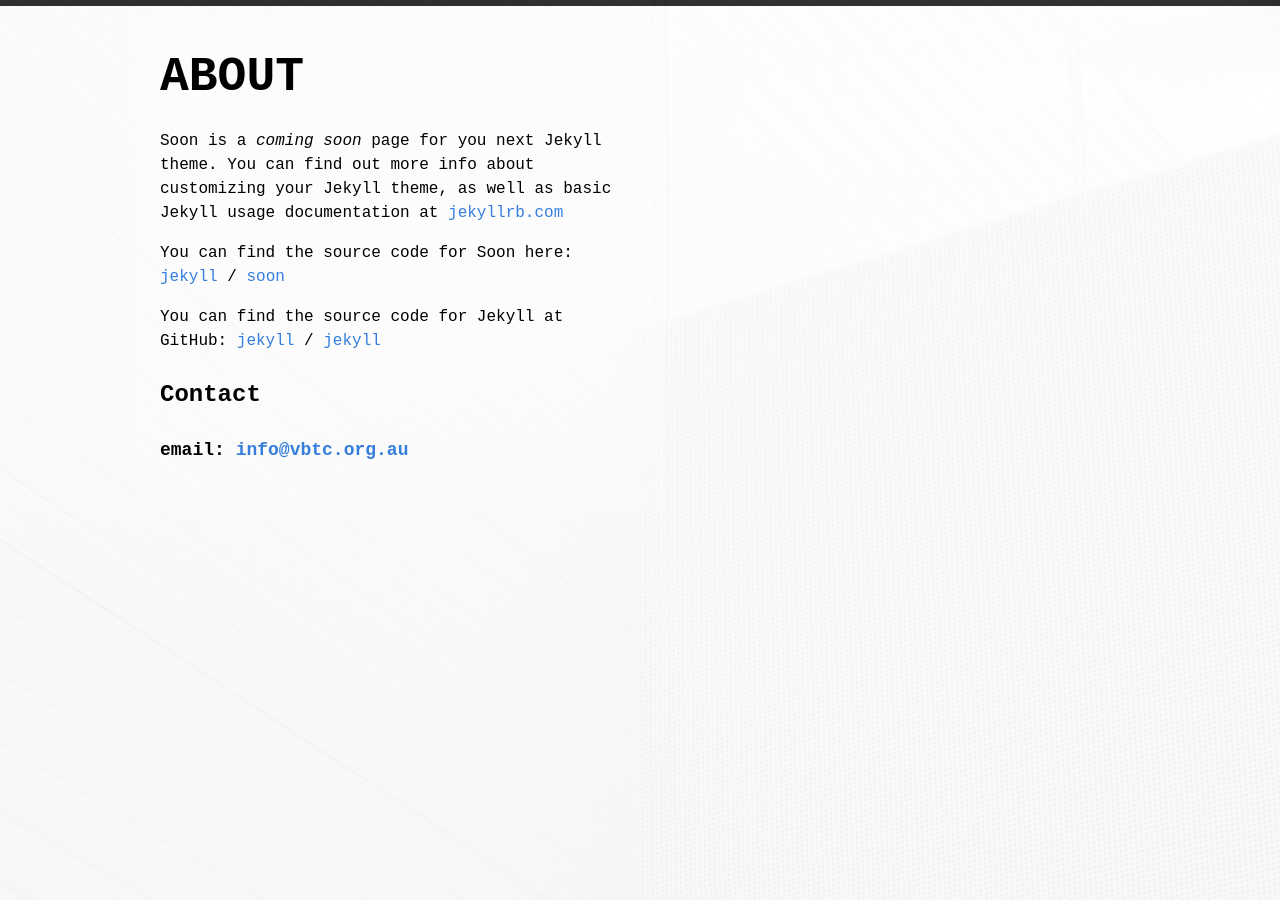
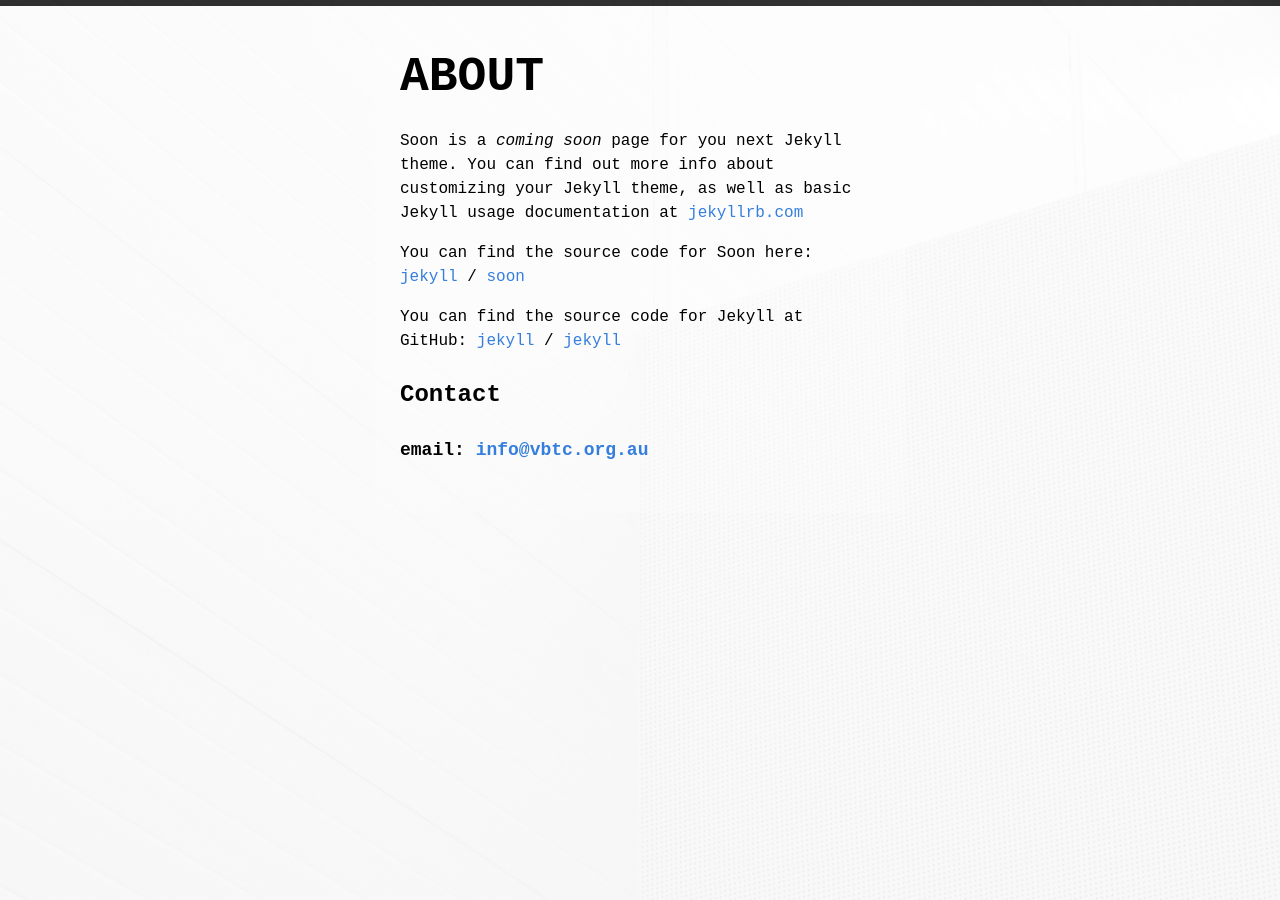
Before and after one commit to vbtc-au/coming-soon, a Jekyll site: the page built from _pages/about.md, in a window 1280 px wide. Built offline with Jekyll 4.4.1, drawn with Linux system fonts in a browser that asks for light colours.

Commit message:
Update default.html

```diff
--- a/_layouts/default.html
+++ b/_layouts/default.html
@@ -4,7 +4,7 @@
   {% include head.html %}
 
 <body>
-  <main class="page-content" aria-label="Content" style="max-width:800px; margin:0;">
+  <main class="page-content" aria-label="Content" style="max-width:800px; margin:auto;">
     <div id="bg" style="margin: auto;
   padding: 0; background: url({{site.url}}/images/background.jpg) center fixed no-repeat;
     -moz-background-size: cover;
```
